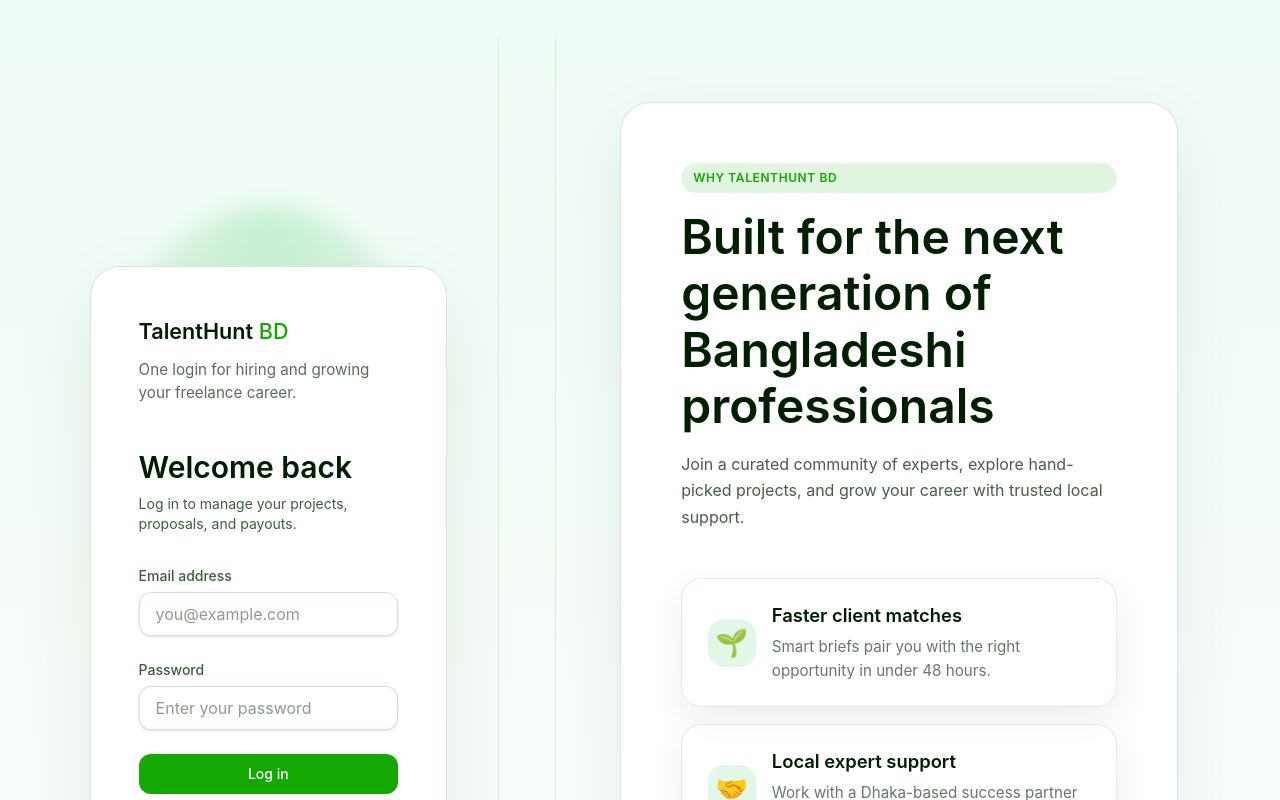
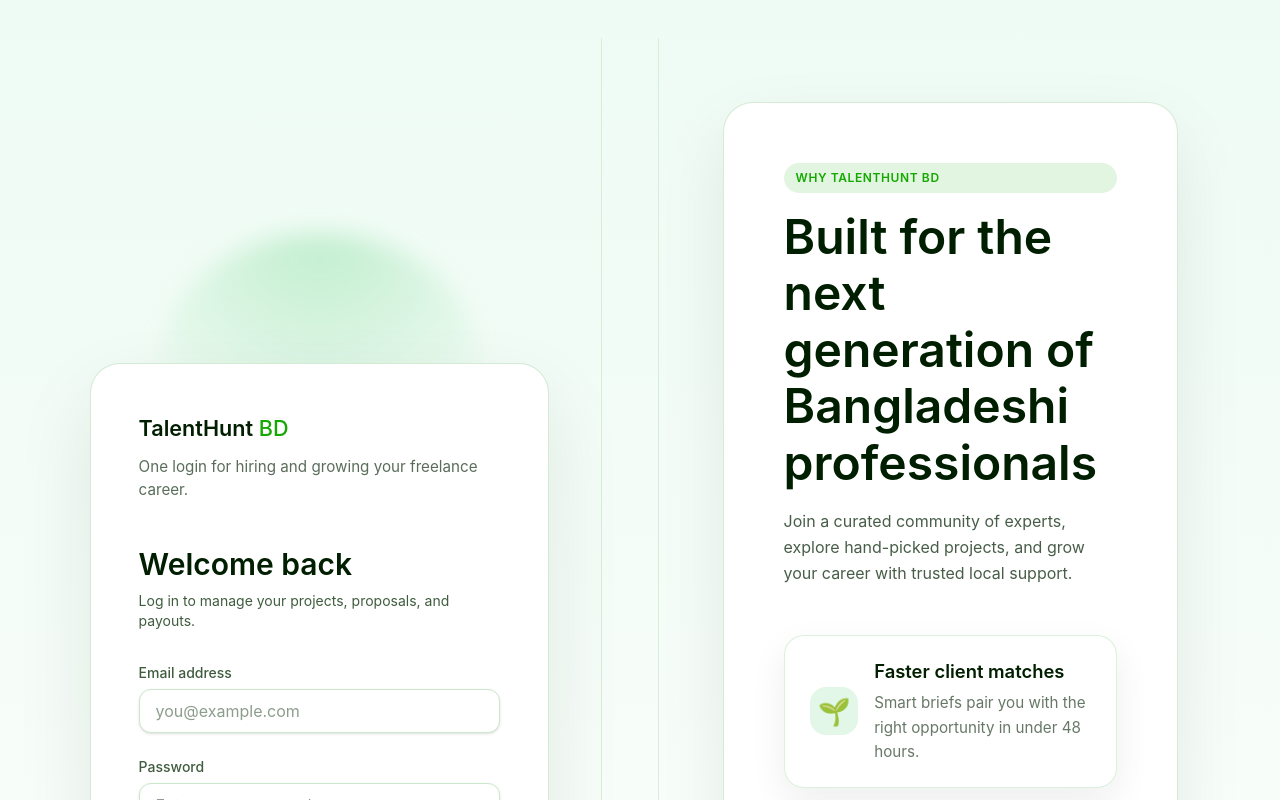
Before and after one commit to rahmatullahboss/Talent-hunt, a Next.js app in the folder web/: page /signin in a window 1280 px wide. Shown: the top 800 px of the page. Built offline with nearby package versions, Linux system fonts and the light colour scheme; no server answers.

Commit message:
Widen auth columns for desktop layout

```diff
--- a/web/src/app/(auth)/auth.css
+++ b/web/src/app/(auth)/auth.css
@@ -1,7 +1,7 @@
 .auth-shell {
   display: grid;
   min-height: 100vh;
-  grid-template-columns: minmax(0, clamp(360px, 36vw, 480px)) minmax(0, 1fr);
+  grid-template-columns: minmax(0, clamp(420px, 44vw, 620px)) minmax(0, 1fr);
   gap: clamp(2rem, 5vw, 3.5rem);
   padding: clamp(1.5rem, 3vw, 4rem);
   /* The auth experience now mirrors the homepage gradient. */
@@ -54,7 +54,7 @@
 .auth-card {
   position: relative;
   z-index: 1;
-  width: min(460px, 100%);
+  width: min(520px, 100%);
   border-radius: 30px;
   padding: clamp(2.75rem, 5vw, 3rem);
   background: color-mix(in srgb, #fff 88%, var(--card) 12%);
@@ -124,7 +124,7 @@
 .auth-showcase-panel {
   position: relative;
   z-index: 1;
-  width: min(640px, 100%);
+  width: min(720px, 100%);
   border-radius: 30px;
   padding: clamp(3rem, 5.5vw, 3.75rem);
   background: color-mix(in srgb, #ffffff 88%, var(--card) 12%);
```
